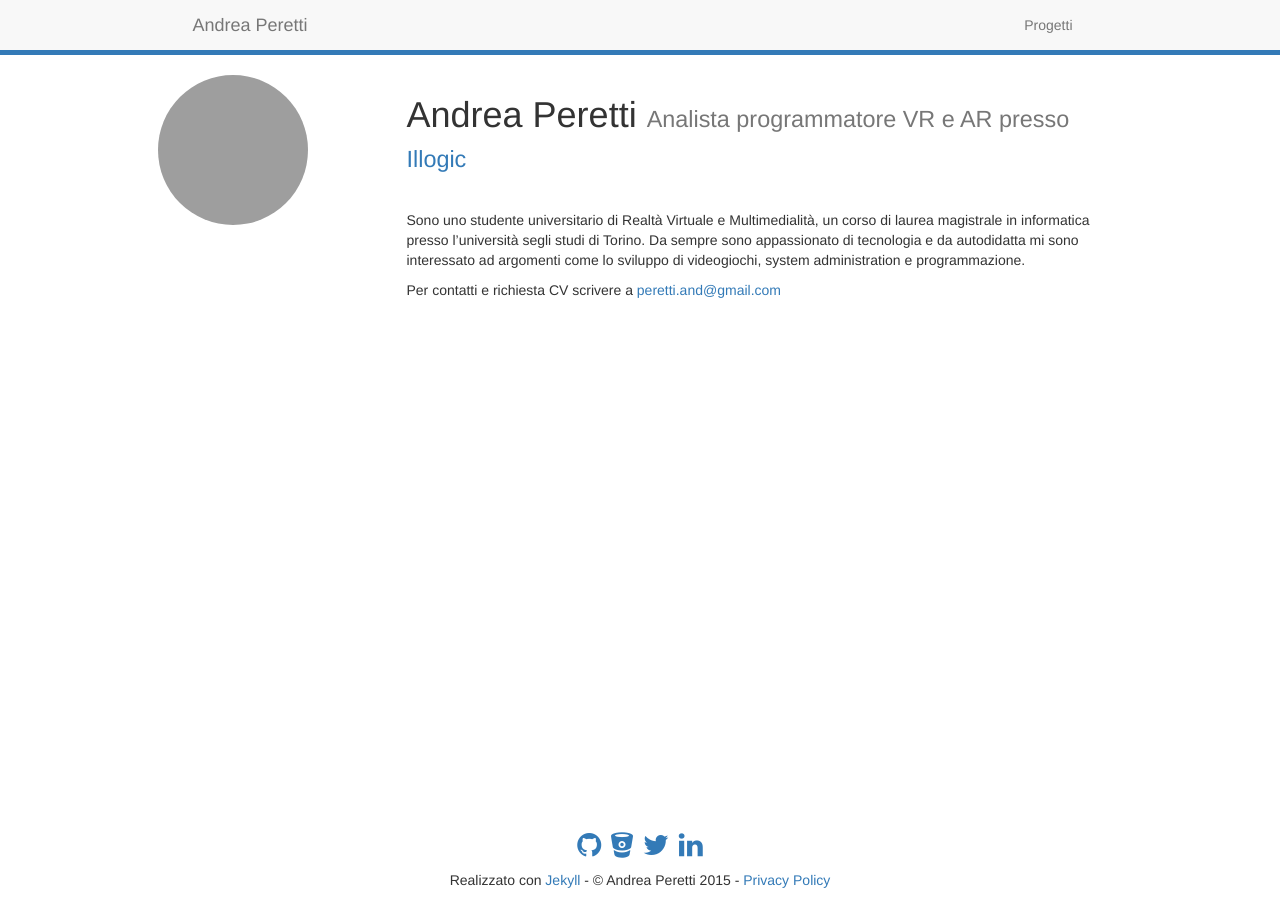
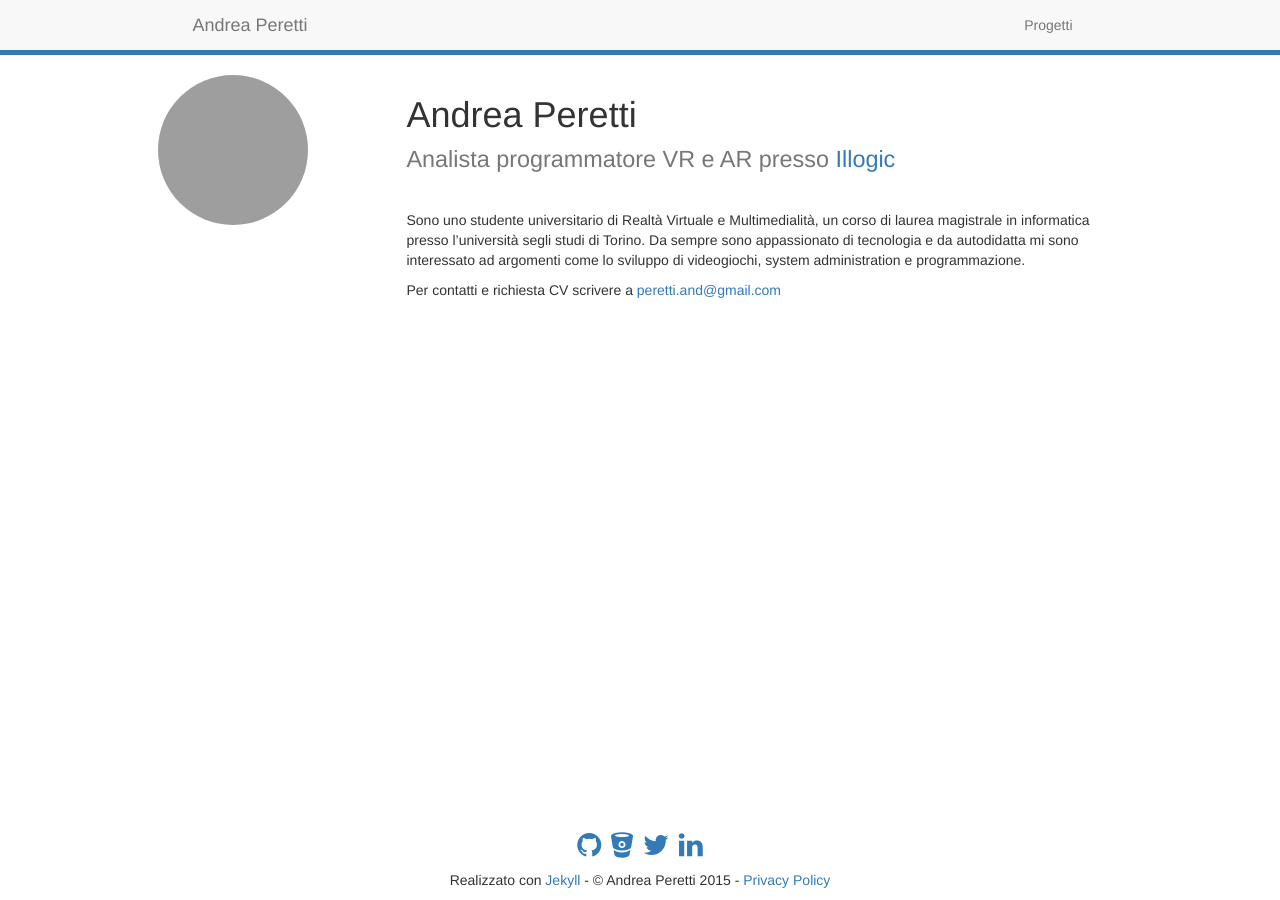
Before and after one commit to andxet/andxet.dev, a Jekyll site: the page built from index.md, in a window 1280 px wide. Built offline with Jekyll 4.4.1, drawn with Linux system fonts in a browser that asks for light colours; nearby versions of some CDN libraries; comment, search, counter and statistics services are not loaded; grey boxes are pictures that could not be loaded.

Commit message:
Update presentazione.html
Little changes on main page

```diff
--- a/_layouts/presentazione.html
+++ b/_layouts/presentazione.html
@@ -11,7 +11,7 @@
                 <img class="img-circle" src="{{ site.data.user.gravatar_baseurl }}{{ site.data.user.gravatar_mail_hash }}.png?s=150" />
           </div>
           <div class="col-md-9">
-              <h1 class=nameandprof>{{site.data.user.name}} {{site.data.user.surname}} <small>{{site.data.user.profession}}</small></h1>
+              <h1 class=nameandprof>{{site.data.user.name}} {{site.data.user.surname}} <br/><small>{{site.data.user.profession}}</small></h1>
               <article class="post-content">
                   {{ content }}
               </article>
```
